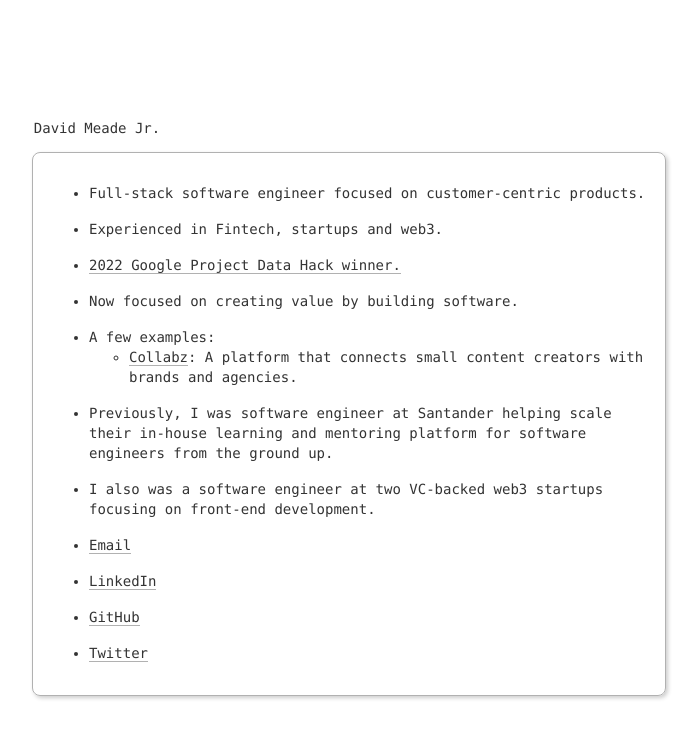
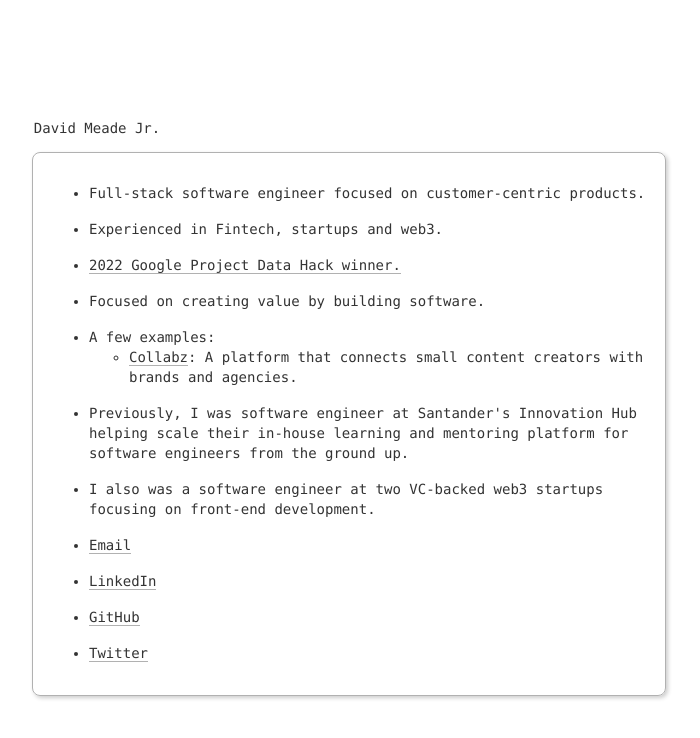
Before and after one commit to davidmeadejr/personal-website, a React (Create React App) app: page / in a window 1280 px wide. Shown: the top 738 px of the page, without its empty margins (291-991 px from the left). Built offline with nearby package versions, Linux system fonts and the light colour scheme.

Commit message:
Fix: About me bullet points grammar.

```diff
--- a/src/App.js
+++ b/src/App.js
@@ -11,7 +11,7 @@ export default function App() {
           <li>
             <a href="https://hackerthon.ai/">2022 Google Project Data Hack winner.</a>
           </li>
-          <li>Now focused on creating value by building software.</li>
+          <li>Focused on creating value by building software.</li>
           <li className="examples">
             A few examples:
             <ul>
@@ -22,8 +22,8 @@ export default function App() {
             </ul>
           </li>
           <li>
-            Previously, I was software engineer at Santander helping scale their in-house learning and mentoring
-            platform for software engineers from the ground up.
+            Previously, I was software engineer at Santander's Innovation Hub helping scale their in-house learning and
+            mentoring platform for software engineers from the ground up.
           </li>
           <li>I also was a software engineer at two VC-backed web3 startups focusing on front-end development.</li>
           <li>
```
